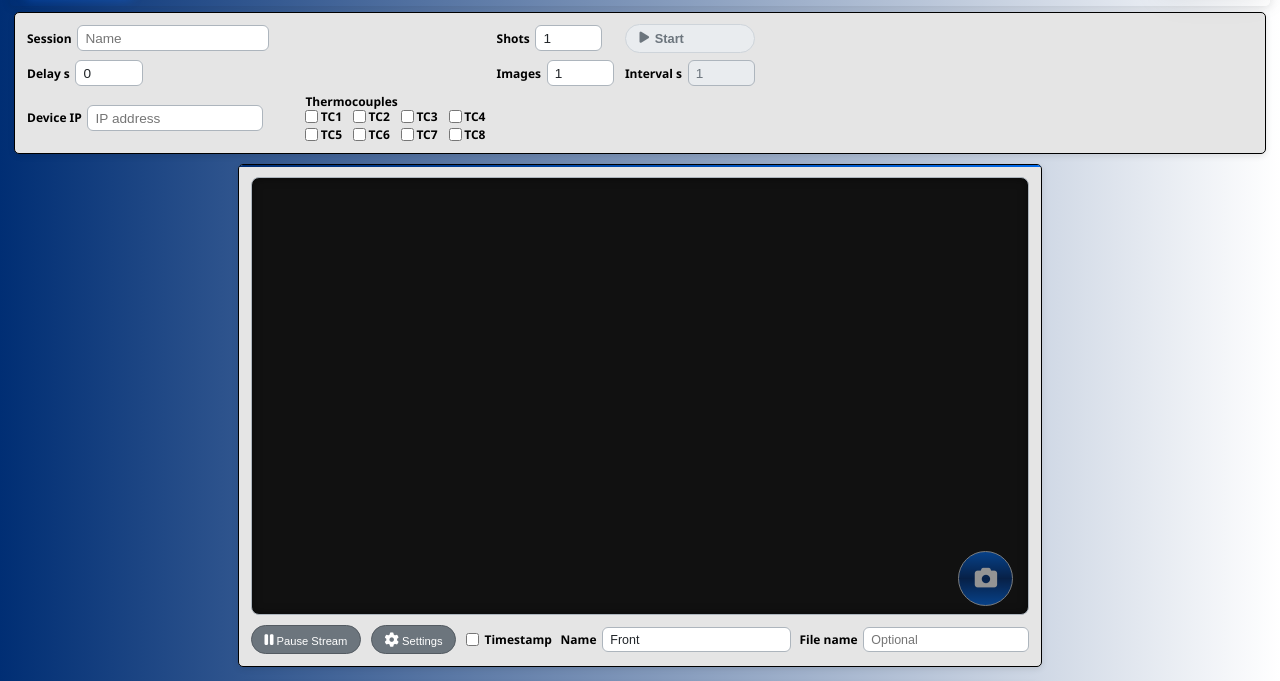
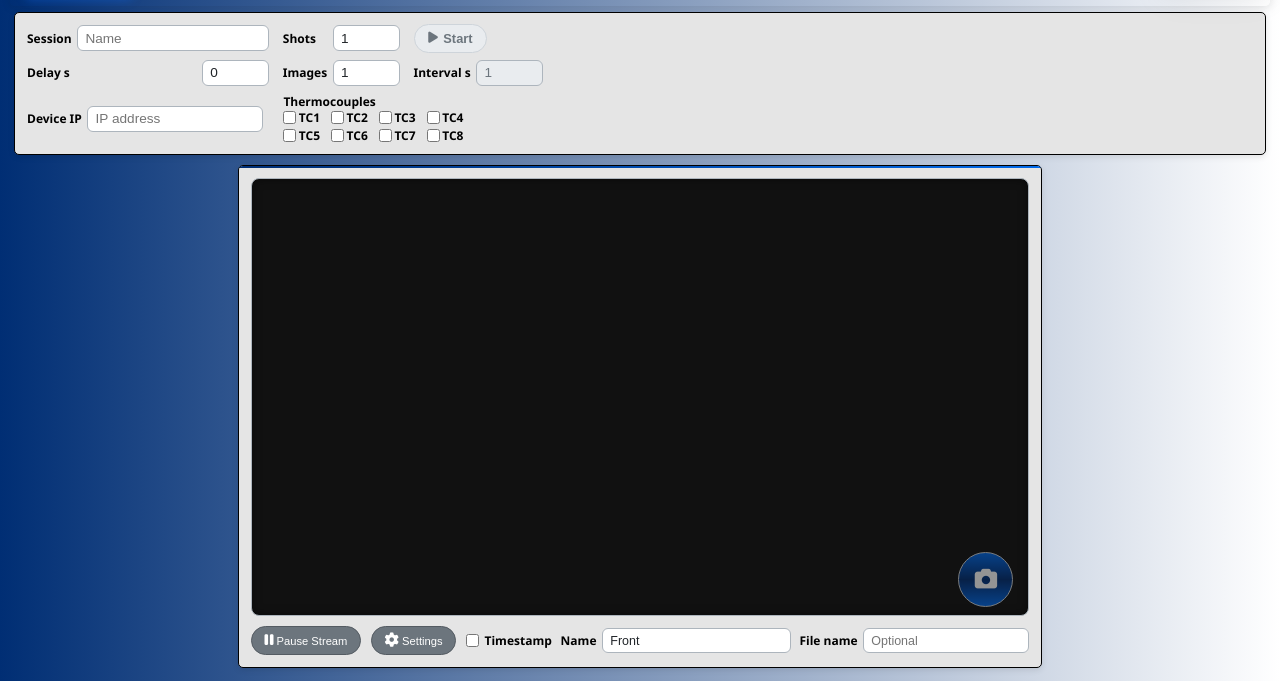
Before and after one commit to NSaundersDev/ThermoSquidCameras_TaskG, a website: page public/index.html in a window 1280 px wide. Shown: the part 94-775 px from the top of the page. Drawn offline with Linux system fonts and the light colour scheme.

Commit message:
Fixed up the session section form layout.

```diff
--- a/public/css/index.css
+++ b/public/css/index.css
@@ -167,10 +167,31 @@ body {
   grid-row: 1 / span 2;
   justify-self: start;
   align-self: center;
+  display: flex;
+  flex-direction: column;
+  align-items: flex-start;
+  gap: 0.55rem;
+  min-width: 0;
+}
+.session-fields {
   display: grid;
   grid-template-columns: max-content max-content max-content;
   align-items: center;
-  gap: 0.45rem 0.7rem;
+  justify-content: start;
+  gap: 0.4rem 0.85rem;
+}
+.session-fields > .session-field {
+  justify-content: space-between;
+  width: 100%;
+}
+.session-fields > .session-btn {
+  justify-self: start;
+}
+.session-extra {
+  display: flex;
+  flex-wrap: wrap;
+  align-items: center;
+  gap: 0.45rem 1.25rem;
 }
 .session-side {
   grid-column: 3;
@@ -218,14 +239,10 @@ body {
 .session-count-field input {
   width: 4.2rem;
 }
-.session-device-field {
-  grid-column: 1 / -1;
-}
 .session-device-field input {
   width: 11rem;
 }
 .session-thermo-field {
-  grid-column: 1 / -1;
   min-width: 0;
   width: max-content;
   max-width: 100%;
--- a/public/index.html
+++ b/public/index.html
@@ -37,6 +37,7 @@
       <section id="session-bar" class="session-bar" aria-label="Capture session">
         <div class="session-controls">
         <div class="session-setup">
+          <div class="session-fields">
             <label class="session-field" for="session-name">
               Session
               <input id="session-name" type="text" maxlength="40" placeholder="Name" autocomplete="off" aria-label="Session name">
@@ -61,16 +62,17 @@
               Interval s
               <input id="session-interval" type="number" min="0" max="3600" step="0.1" value="1" inputmode="decimal" aria-label="Seconds between images after the first">
             </label>
-          <span style="display:flex;flex-direction:row;white-space:nowrap;">
+          </div>
+          <div class="session-extra">
             <label class="session-field session-device-field" for="session-device">
               Device IP
               <input id="session-device" type="text" placeholder="IP address" autocomplete="off" spellcheck="false" aria-label="Device IP address" title="Sends the shot count to this address on port 8080">
             </label>
-            <fieldset class="session-thermo-field" id="session-thermocouples" style="margin-left:3em;">
+            <fieldset class="session-thermo-field" id="session-thermocouples">
               <legend>Thermocouples</legend>
               <div id="session-thermocouple-list" class="session-thermocouple-list"></div>
             </fieldset>
-          </span>
+          </div>
         </div>
         <div id="session-live" class="session-live" hidden>
           <div id="session-timer" class="session-timer" role="timer">0:00.0</div>
```
Lines whose indentation alone changed are shown as unchanged.
